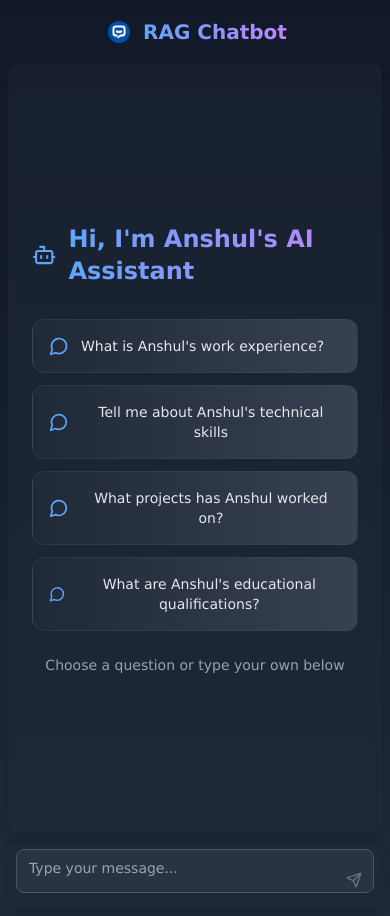
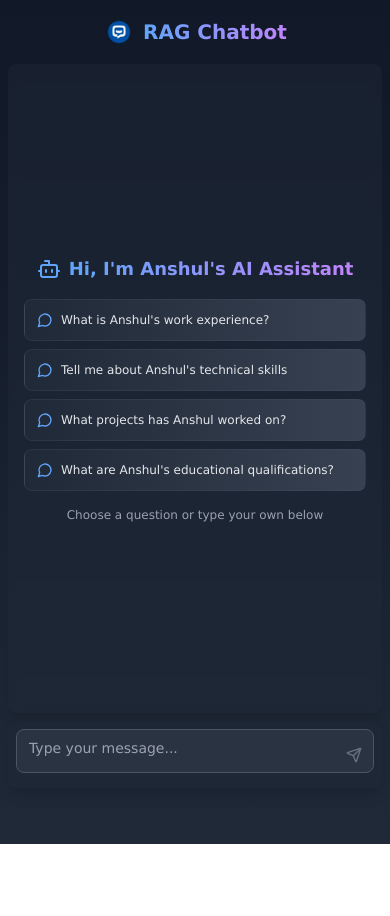
Before and after one commit to Anshul439/RAG-Chatbot, a Next.js app: page / in a window 390 px wide. After the commit the page ends 844 px from the top, so only its background shows below. Built offline with nearby package versions, Linux system fonts and the light colour scheme.

Commit message:
Minor changes

```diff
--- a/app/page.tsx
+++ b/app/page.tsx
@@ -5,8 +5,8 @@ import Chat from "@/components/Chat";
 export default function Home() {
   return (
     <main className="flex flex-col items-center min-h-screen bg-gradient-to-b from-gray-900 to-gray-800 text-gray-100 p-2 sm:p-4">
-      <div className="w-full max-w-4xl">
-        {/* Header - stays server-rendered */}
+      <div className="w-full max-w-4xl mx-2 sm:mx-4">
+        {/* Header */}
         <header className="flex items-center justify-center space-x-2 sm:space-x-4 mb-2 sm:mb-4 p-2 sm:p-4">
           <Image
             src={logo}
@@ -20,7 +20,7 @@ export default function Home() {
           </h1>
         </header>
 
-        {/* Chat component - client-side */}
+        {/* Chat component */}
         <Chat />
       </div>
     </main>
--- a/components/Chat.tsx
+++ b/components/Chat.tsx
@@ -1,6 +1,13 @@
-'use client'
+"use client";
 
-import { useState, useEffect, useRef, FormEvent, ChangeEvent, KeyboardEvent } from "react";
+import {
+  useState,
+  useEffect,
+  useRef,
+  FormEvent,
+  ChangeEvent,
+  KeyboardEvent,
+} from "react";
 import { Send, Loader2 } from "lucide-react";
 import ChatMessage from "@/components/ChatMessage";
 import LoadingMessage from "@/components/LoadingMessage";
@@ -23,7 +30,10 @@ export default function Chat() {
     setInput(event.target.value);
     if (inputRef.current) {
       inputRef.current.style.height = "inherit";
-      inputRef.current.style.height = `${inputRef.current.scrollHeight}px`;
+      inputRef.current.style.height = `${Math.min(
+        inputRef.current.scrollHeight,
+        150
+      )}px`;
     }
   };
 
@@ -61,10 +71,15 @@ export default function Chat() {
     }
   };
 
-  const handleSubmit = async (event: FormEvent<HTMLFormElement> | KeyboardEvent<HTMLTextAreaElement>) => {
+  const handleSubmit = async (
+    event: FormEvent<HTMLFormElement> | KeyboardEvent<HTMLTextAreaElement>
+  ) => {
+    event.preventDefault();
+    if (!input.trim()) return;
+
+    const currentInput = input;
     setInput("");
-    event.preventDefault();
-    await sendMessage(input);
+    await sendMessage(currentInput);
   };
 
   const handleKeyPress = (event: KeyboardEvent<HTMLTextAreaElement>) => {
@@ -84,7 +99,10 @@ export default function Chat() {
   }, [messages]);
 
   return (
-    <div className="w-full max-w-4xl flex flex-col h-screen">
+    <div
+      className="w-full flex flex-col"
+      style={{ height: "calc(100vh - 120px)" }}
+    >
       {/* Chat Container */}
       <div
         ref={chatContainerRef}
@@ -120,17 +138,23 @@ export default function Chat() {
           value={input}
           onChange={handleInputChange}
           onKeyDown={handleKeyPress}
-          placeholder="Type your message..."
-          className="w-full px-3 py-2 pr-10 bg-gray-700/50 text-gray-100 placeholder-gray-400
-            border border-gray-600 rounded-lg resize-none min-h-[44px] max-h-[200px] text-sm sm:text-base
+          placeholder={
+            isLoading
+              ? "Please wait for the response..."
+              : "Type your message..."
+          }
+          disabled={isLoading}
+          className={`w-full px-3 py-2 pr-10 bg-gray-700/50 text-gray-100 placeholder-gray-400
+    border border-gray-600 rounded-lg resize-none min-h-[44px] max-h-[150px] text-sm sm:text-base
     focus:outline-none focus:ring-2 focus:ring-blue-500/50 focus:border-blue-500/50
-            transition-all duration-200 break-words overflow-wrap-anywhere"
+    transition-all duration-200 break-words overflow-wrap-anywhere
+    ${isLoading ? "opacity-70 cursor-not-allowed" : ""}`}
           rows={1}
         />
 <button
   type="submit"
   disabled={isLoading || !input.trim()}
-          className="absolute right-4 bottom-4 p-1 sm:p-2 text-blue-400 hover:text-blue-300
+  className="absolute right-4 top-1/2 transform -translate-y-1/2 p-1 sm:p-2 text-blue-400 hover:text-blue-300
     disabled:text-gray-500 transition-colors duration-200"
 >
   {isLoading ? (
--- a/components/LoadingMessage.tsx
+++ b/components/LoadingMessage.tsx
@@ -2,14 +2,14 @@ import React from 'react';
 
 const LoadingMessage = () => {
   return (
-    <div className="flex justify-start mb-3">
-      <div className="max-w-xs p-3 rounded-lg text-sm bg-gray-700 text-black rounded-tl-none">
-        <div className="flex space-x-2 h-4 items-center">
-          <div className="w-2 h-2 bg-gray-100 rounded-full animate-bounce"
+    <div className="flex justify-start mb-3 mr-4"> {/* Added mr-4 to match bot messages */}
+      <div className="max-w-[85%] xs:max-w-[90%] sm:max-w-[80%] p-2 sm:p-3 rounded-lg bg-gray-700 text-gray-100 rounded-tl-none">
+        <div className="flex space-x-1 h-3 items-center">
+          <div className="w-1.5 h-1.5 bg-gray-300 rounded-full animate-bounce"
                style={{ animationDelay: '0ms' }} />
-          <div className="w-2 h-2 bg-gray-100 rounded-full animate-bounce"
+          <div className="w-1.5 h-1.5 bg-gray-300 rounded-full animate-bounce"
                style={{ animationDelay: '150ms' }} />
-          <div className="w-2 h-2 bg-gray-100 rounded-full animate-bounce"
+          <div className="w-1.5 h-1.5 bg-gray-300 rounded-full animate-bounce"
                style={{ animationDelay: '300ms' }} />
         </div>
       </div>
--- a/components/SuggestionsSection.tsx
+++ b/components/SuggestionsSection.tsx
@@ -16,28 +16,28 @@ const SuggestionPrompt = ({ text, onClick }: { text: string; onClick: () => void
   <button
     onClick={onClick}
     className="w-full bg-gradient-to-r from-gray-800 to-gray-700 hover:from-gray-700 hover:to-gray-600
-    text-gray-200 p-4 rounded-xl transition-all duration-200
+    text-gray-200 p-3 sm:p-4 rounded-lg sm:rounded-xl transition-all duration-200
     border border-gray-600/30 hover:border-gray-500
-    transform hover:-translate-y-0.5 hover:shadow-lg"
+    transform hover:-translate-y-0.5 hover:shadow-md sm:hover:shadow-lg"
   >
-    <div className="flex items-center space-x-3">
-      <MessageCircle className="w-5 h-5 text-blue-400 group-hover:text-blue-300" />
-      <span className="text-sm font-medium">{text}</span>
+    <div className="flex items-center space-x-2 sm:space-x-3">
+      <MessageCircle className="w-4 h-4 sm:w-5 sm:h-5 text-blue-400 group-hover:text-blue-300" />
+      <span className="text-xs sm:text-sm font-medium">{text}</span>
     </div>
   </button>
 );
 
 const SuggestionsSection: React.FC<SuggestionProps> = ({ onPromptSubmit }) => {
   return (
-    <div className="flex flex-col items-center justify-center h-full max-w-2xl mx-auto px-4">
-      <div className="flex items-center space-x-3 mb-8">
-        <Bot className="w-8 h-8 text-blue-400" />
-        <h2 className="text-2xl font-bold text-transparent bg-clip-text bg-gradient-to-r from-blue-400 to-purple-400">
+    <div className="flex flex-col items-center justify-center h-full max-w-2xl mx-auto px-2 sm:px-4">
+      <div className="flex items-center space-x-2 sm:space-x-3 mb-4 sm:mb-8">
+        <Bot className="w-6 h-6 sm:w-8 sm:h-8 text-blue-400" />
+        <h2 className="text-lg sm:text-2xl font-bold text-transparent bg-clip-text bg-gradient-to-r from-blue-400 to-purple-400">
           Hi, I'm Anshul's AI Assistant
         </h2>
       </div>
 
-      <div className="grid grid-cols-1 gap-3 w-full">
+      <div className="grid grid-cols-1 gap-2 sm:gap-3 w-full">
         {SUGGESTED_PROMPTS.map((prompt, index) => (
           <SuggestionPrompt
             key={index}
@@ -47,7 +47,7 @@ const SuggestionsSection: React.FC<SuggestionProps> = ({ onPromptSubmit }) => {
         ))}
       </div>
 
-      <p className="text-sm text-gray-400 mt-6">
+      <p className="text-xs sm:text-sm text-gray-400 mt-4 sm:mt-6">
         Choose a question or type your own below
       </p>
     </div>
```
Also changed, not shown: components/ChatMessage.tsx (+51 -31 lines). Lines whose indentation alone changed are shown as unchanged.
